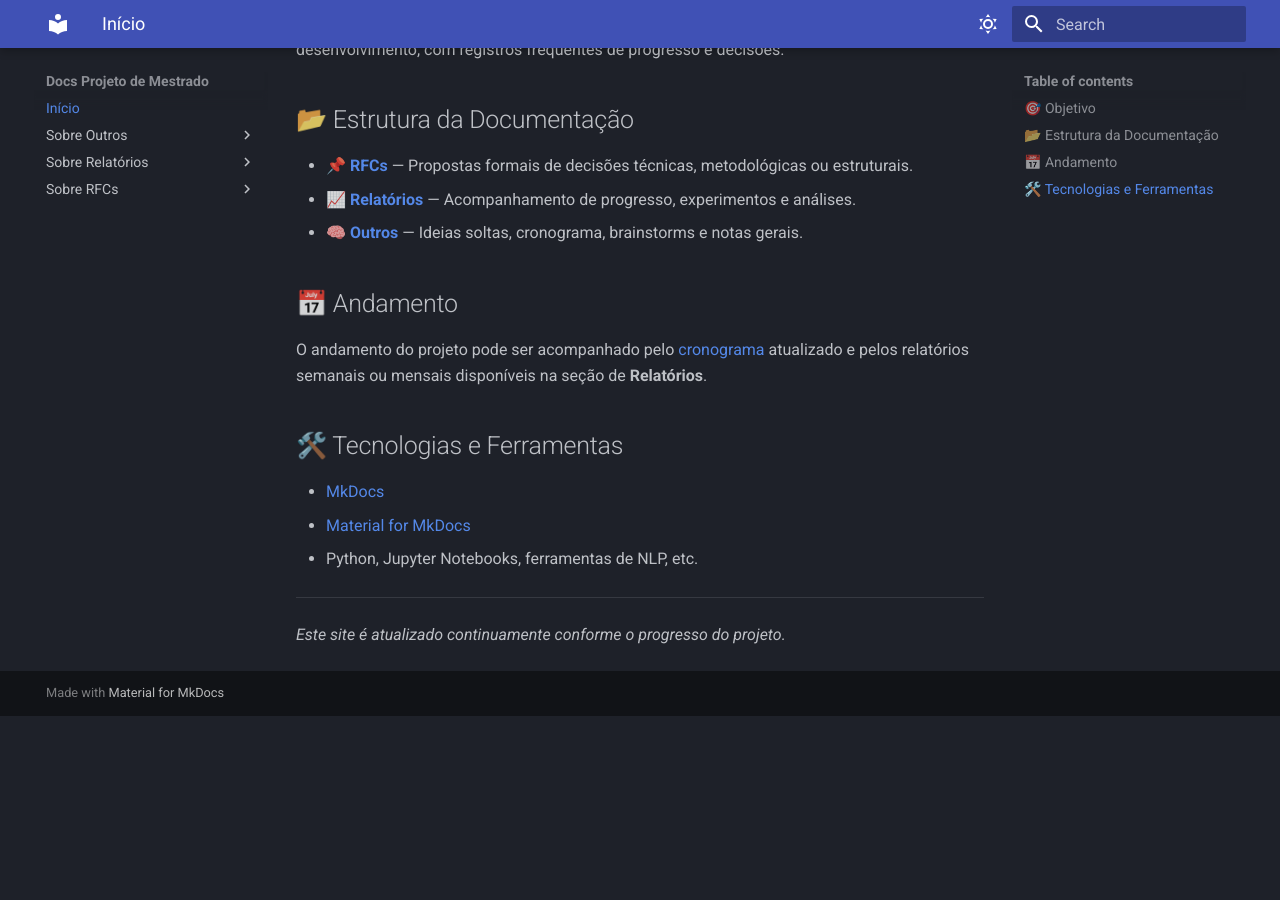
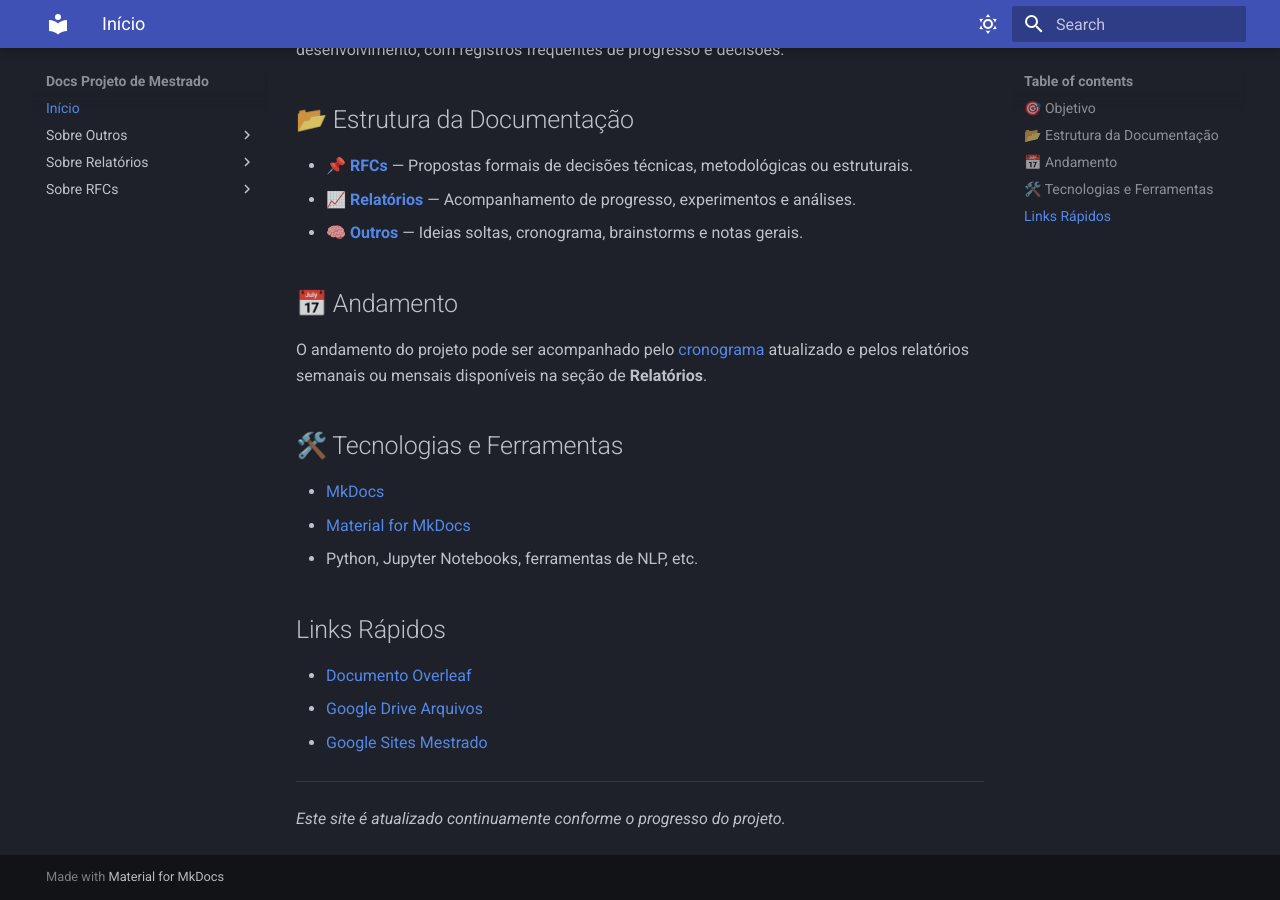
Before and after one commit to Matheus1714/msc-proj, an MkDocs documentation site: the page built from docs/index.md, in a window 1280 px wide and 900 px high, scrolled down 522 px. Built offline with MkDocs 1.6.1 and Material for MkDocs 9.7.7, drawn with Linux system fonts in a browser that asks for light colours; before the commit the page ends 1238 px from its top, so only the background shows below that.

Commit message:
docs: update docs

```diff
--- a/docs/index.md
+++ b/docs/index.md
@@ -30,6 +30,12 @@ O andamento do projeto pode ser acompanhado pelo [cronograma](/msc-proj/others/s
 - [Material for MkDocs](https://squidfunk.github.io/mkdocs-material/)
 - Python, Jupyter Notebooks, ferramentas de NLP, etc.
 
+## Links Rápidos
+
+- [Documento Overleaf](https://www.overleaf.com/project/6482050c1c6ea5c00b3344b4)
+- [Google Drive Arquivos](https://drive.google.com/drive/folders/12XmtEgzXKUfD6ylQFEi4PRTmDYkzd6h7?usp=sharing)
+- [Google Sites Mestrado](https://sites.google.com/view/msc-matheus-mota/doc-geral-artefatos/01-vis%C3%A3o-do-projeto)
+
 ---
 
 *Este site é atualizado continuamente conforme o progresso do projeto.*
```
